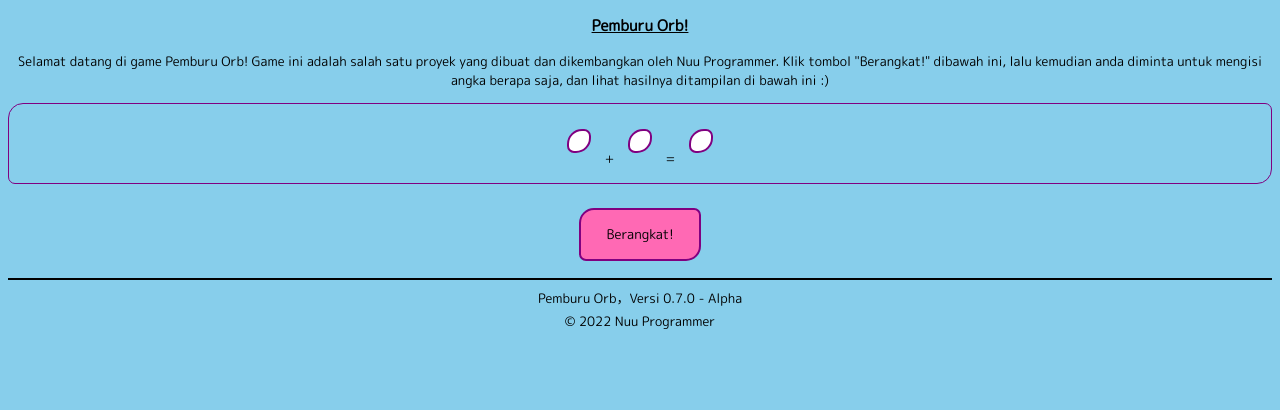
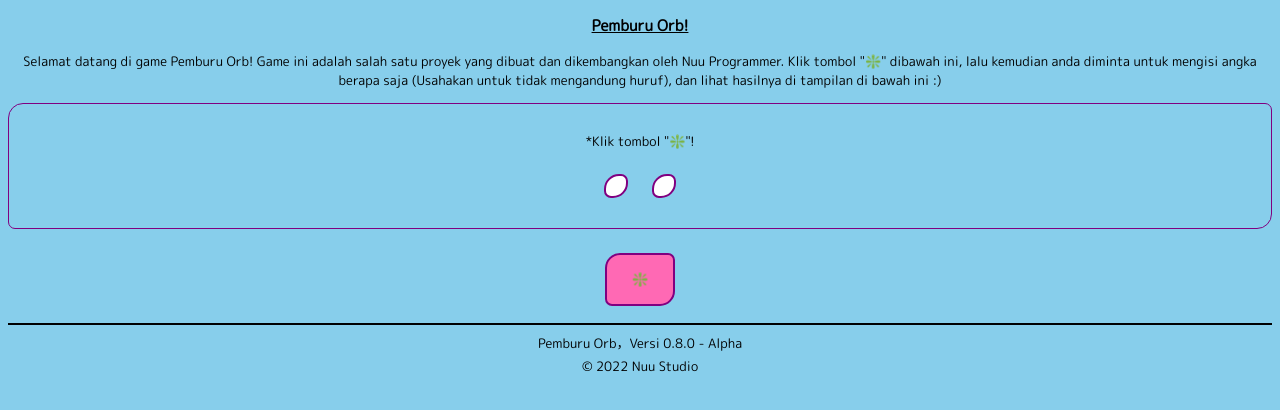
Before and after one commit to Jtynuu/Pemburu-Orb, a plain HTML site: page index.html in a window 1280 px wide. Drawn offline with Linux system fonts and the light colour scheme.

Commit message:
Update - index.html

```diff
--- a/index.html
+++ b/index.html
@@ -3,7 +3,7 @@
 <head>
   <meta name="viewport" content="width=device-width, initial-scale=1" />
   <meta charset="utf-8" />
-  <meta name="description" content="Pemburu Orb adalah game berbasis website yang dibuat dan dikembangkan oleh Nuu Programmer" />
+  <meta name="description" content="Pemburu Orb adalah game berbasis website yang dibuat dan dikembangkan oleh Nuu Studio" />
   <title>Pemburu Orb by Nuu Programer</title>
   <link rel="stylesheet" href="style.css" />
 </head>
@@ -14,26 +14,25 @@
 
   <main>
     <p>
-      Selamat datang di game Pemburu Orb! Game ini adalah salah satu proyek yang dibuat dan dikembangkan oleh Nuu Programmer. Klik tombol "Berangkat!" dibawah ini, lalu kemudian anda diminta untuk mengisi angka berapa saja, dan lihat hasilnya ditampilan di bawah ini :)
+      Selamat datang di game Pemburu Orb! Game ini adalah salah satu proyek yang dibuat dan dikembangkan oleh Nuu Programmer. Klik tombol "❇️" dibawah ini, lalu kemudian anda diminta untuk mengisi angka berapa saja (Usahakan untuk tidak mengandung huruf), dan lihat hasilnya di tampilan di bawah ini :)
     </p>
     <section>
+      <p id="ket">*Klik tombol "❇️"!</p>
       <span id="resultIndex"></span>
-      <span class="alpha-1">+</span>
       <span id="result2Index"></span>
-      <span class="alpha-1">=</span>
-      <span id="hasil"></span>
+      <span id="result3Index"></span>
     </section>
     <br />
-    <button onclick="miniGames()">Berangkat!</button>
+    <button onclick="miniGames()" id="tombolBerangkat">❇️</button>
   </main>
   <hr />
 
   <footer>
     <p>
-      Pemburu Orb，Versi 0.7.0 - Alpha
+      Pemburu Orb，Versi 0.8.0 - Alpha
     </p>
     <p>
-      &copy; 2022 Nuu Programmer
+      &copy; 2022 Nuu Studio
     </p>
   </footer>
 
```
